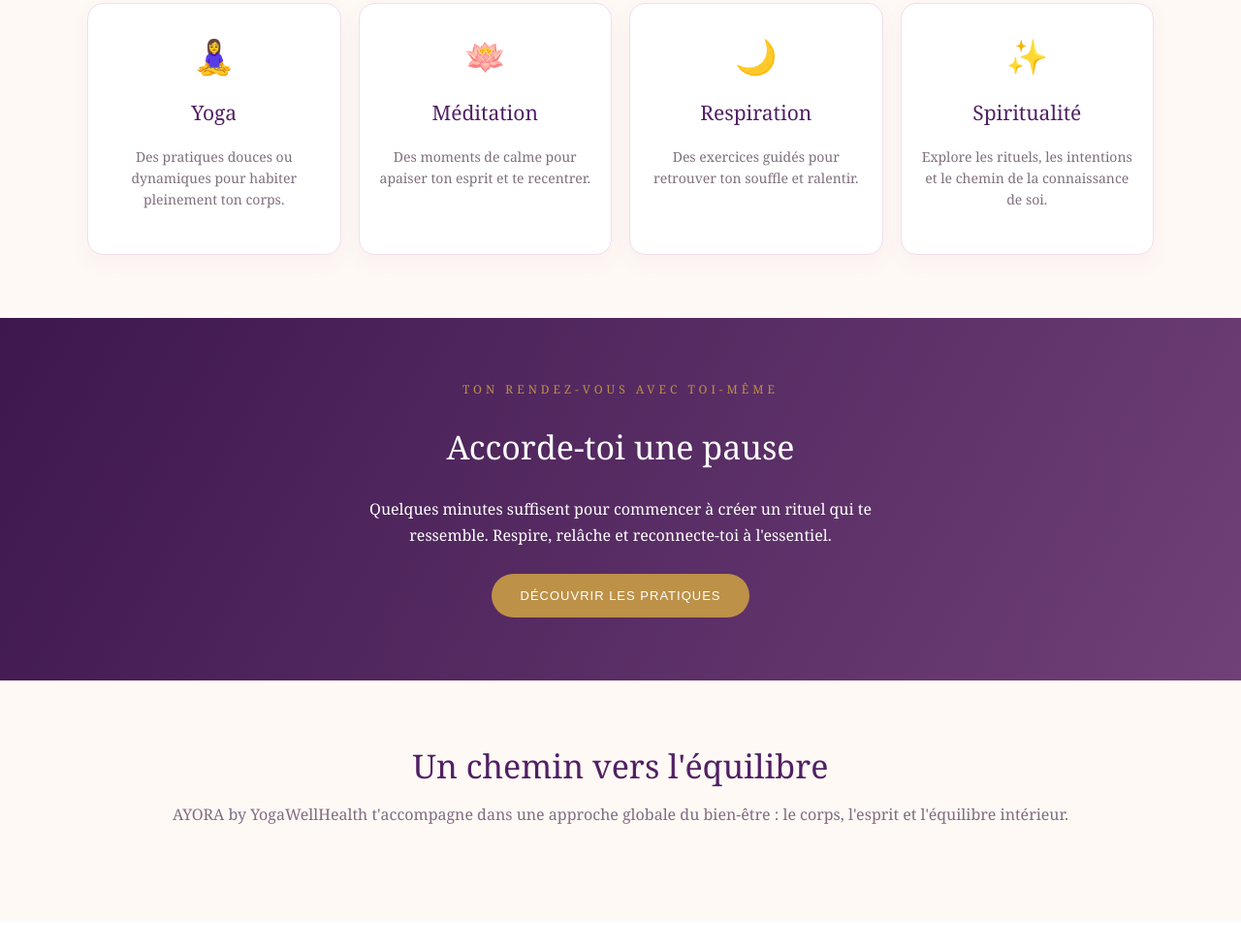
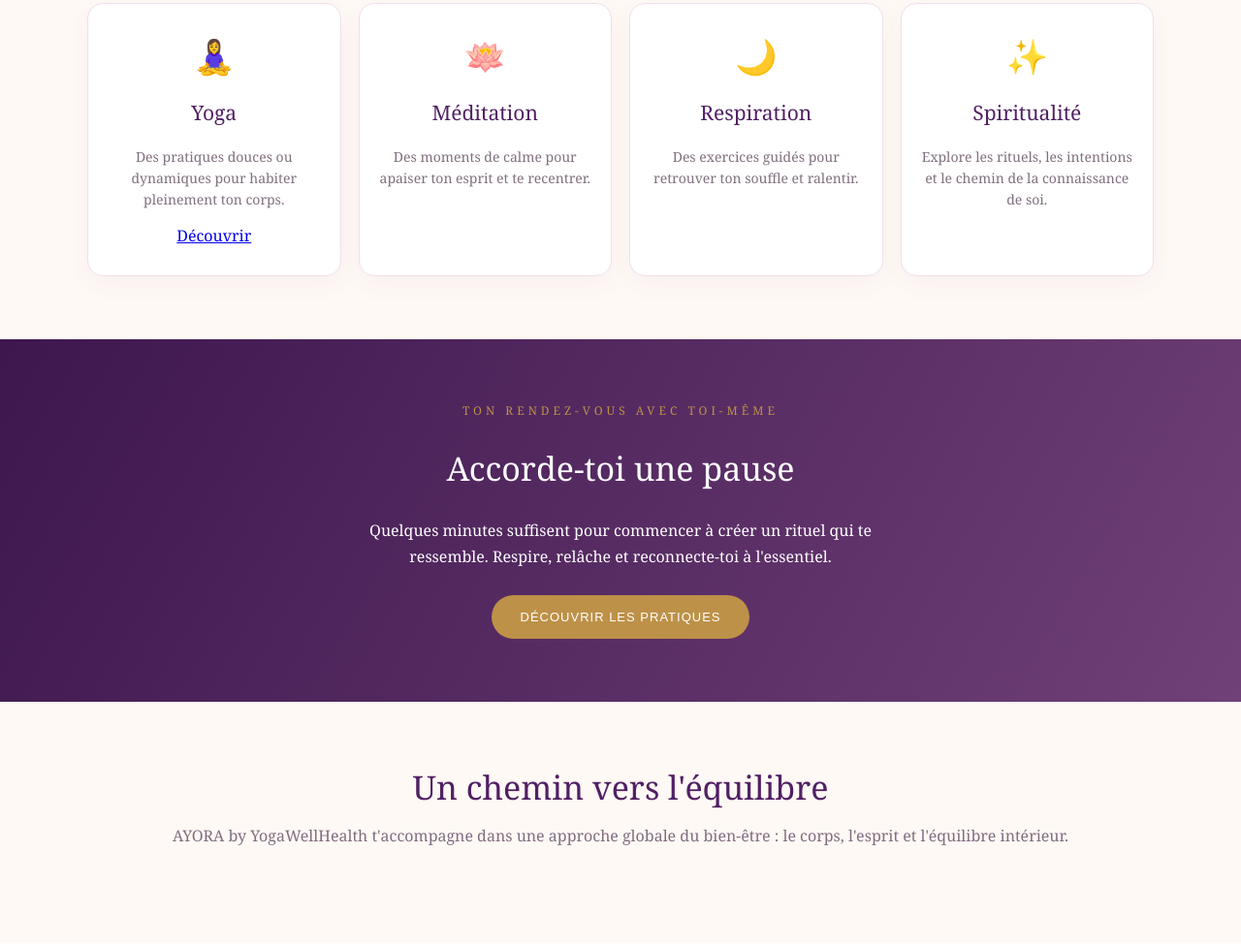
Before and after one commit to yogawellhealth-vs/ayora, a plain HTML site: page index.html in a window 1280 px wide. Shown: the part 730-1708 px from the top of the page at 97% size. Drawn offline with Linux system fonts and the light colour scheme.

Commit message:
Update index.html

```diff
--- a/index.html
+++ b/index.html
@@ -160,6 +160,7 @@ footer strong { color: var(--purple); }
         <div class="symbol">🧘‍♀️</div>
         <h3>Yoga</h3>
         <p>Des pratiques douces ou dynamiques pour habiter pleinement ton corps.</p>
+        <a href="yoga.html">Découvrir</a>
       </article>
       <article class="card">
         <div class="symbol">🪷</div>
```
